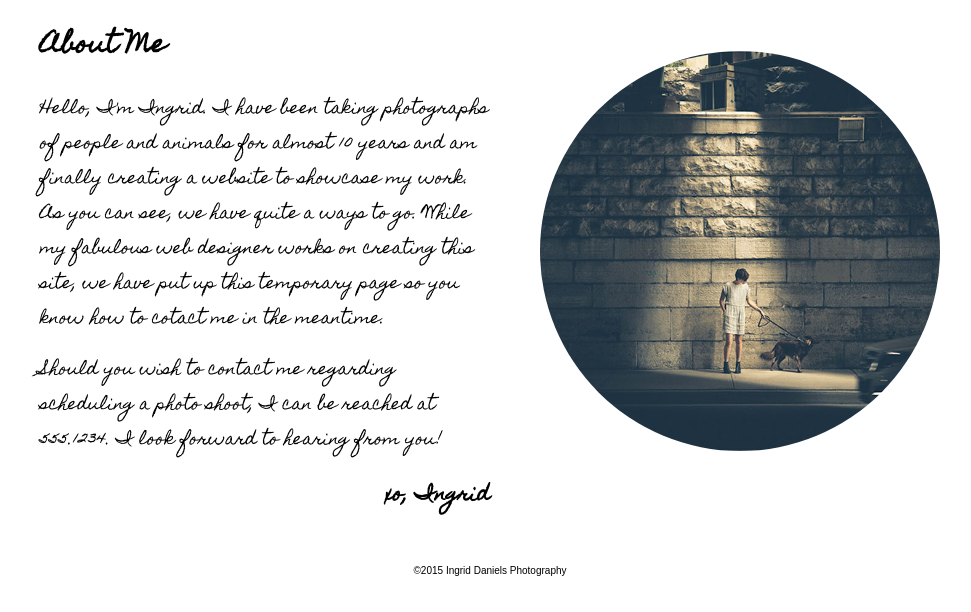
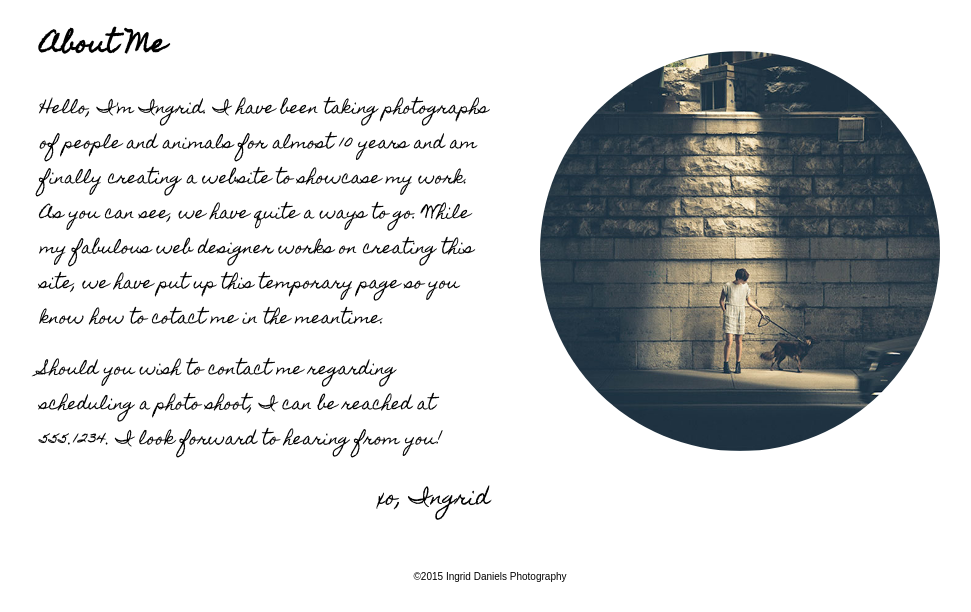
Before and after one commit to sdignum/starter-project, a plain HTML site: page index.html in a window 1280 px wide. Shown: the part 249-861 px from the top of the page, without its empty margins (150-1121 px from the left). Drawn offline with nearby package versions, Linux system fonts and the light colour scheme.

Commit message:
made corrections on image widths coding and signature styling

```diff
--- a/css/main.css
+++ b/css/main.css
@@ -22,8 +22,10 @@ h1 {
 	margin-right: 20px;
 	font-family: 'Homemade Apple', cursive;
 }
-h3 {
+.signature {
 	text-align: right;
+	font-family: 'Homemade Apple', cursive;
+	font-size: 20px;
 }
 #photo {
 	float: left;
--- a/index.html
+++ b/index.html
@@ -13,17 +13,17 @@
 <body>
 	<div id="container">
 		<div id="header">
-			<img src="img/camera.png" width="200px" alt="camera" title="camera">
+			<img src="img/camera.png" width="200" alt="camera" title="camera">
 			<h1>Ingrid Daniels Photography</h1>
 		</div>
 		<div id="bio">
 			<h2>About Me</h2>
 			<p>Hello, I'm Ingrid. I have been taking photographs of people and animals for almost 10 years and am finally creating a website to showcase my work. As you can see, we have quite a ways to go. While my fabulous web designer works on creating this site, we have put up this temporary page so you know how to cotact me in the meantime.</p>
 			<p>Should you wish to contact me regarding scheduling a photo shoot, I can be reached at 555.1234. I look forward to hearing from you!</p>
-			<h3>xo, Ingrid</h3>
+			<p class="signature">xo, Ingrid</p>
 		</div>
 		<div id="photo">
-			<img src="img/girl.jpg" width="400px" alt="Ingrid" title="Ingrid" class="circle">
+			<img src="img/girl.jpg" width="400" alt="Ingrid" title="Ingrid" class="circle">
 		</div>
 		<div id="footer">
 			<p>&copy;2015 Ingrid Daniels Photography</p>
```
